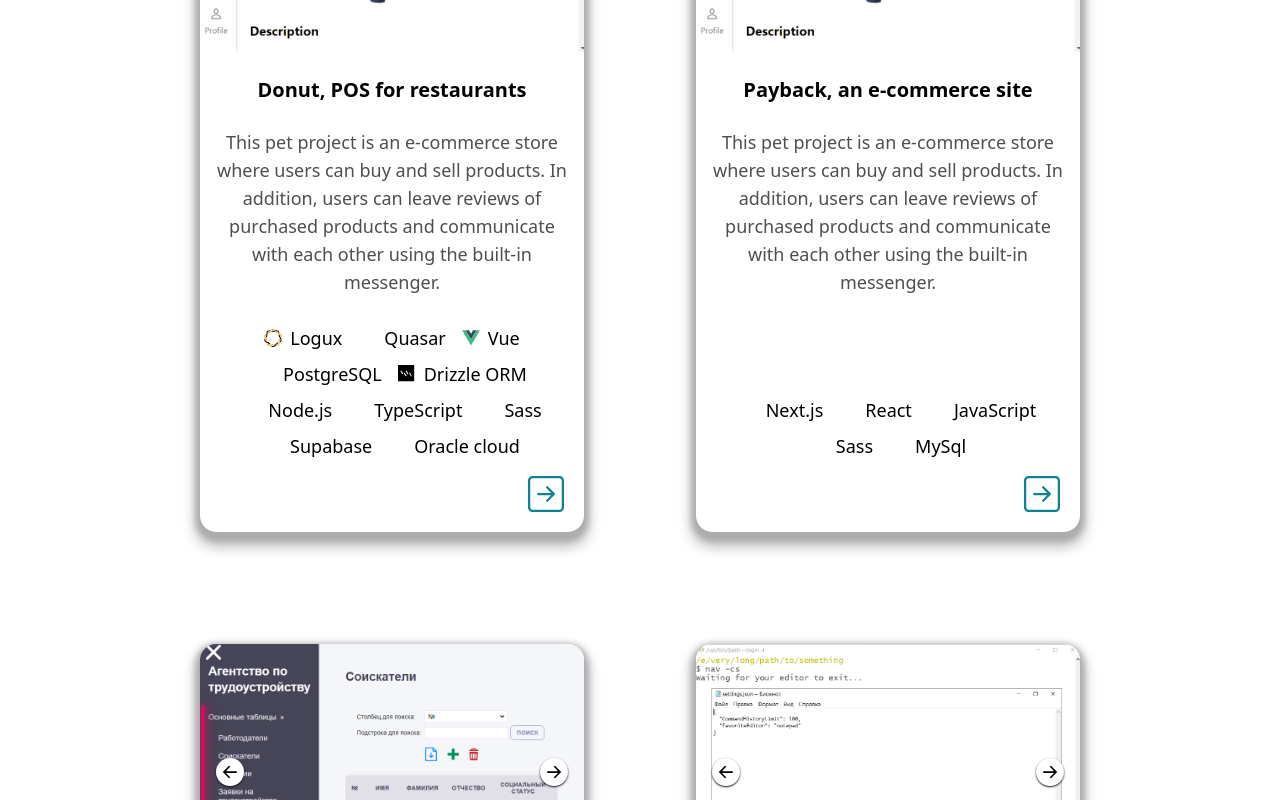
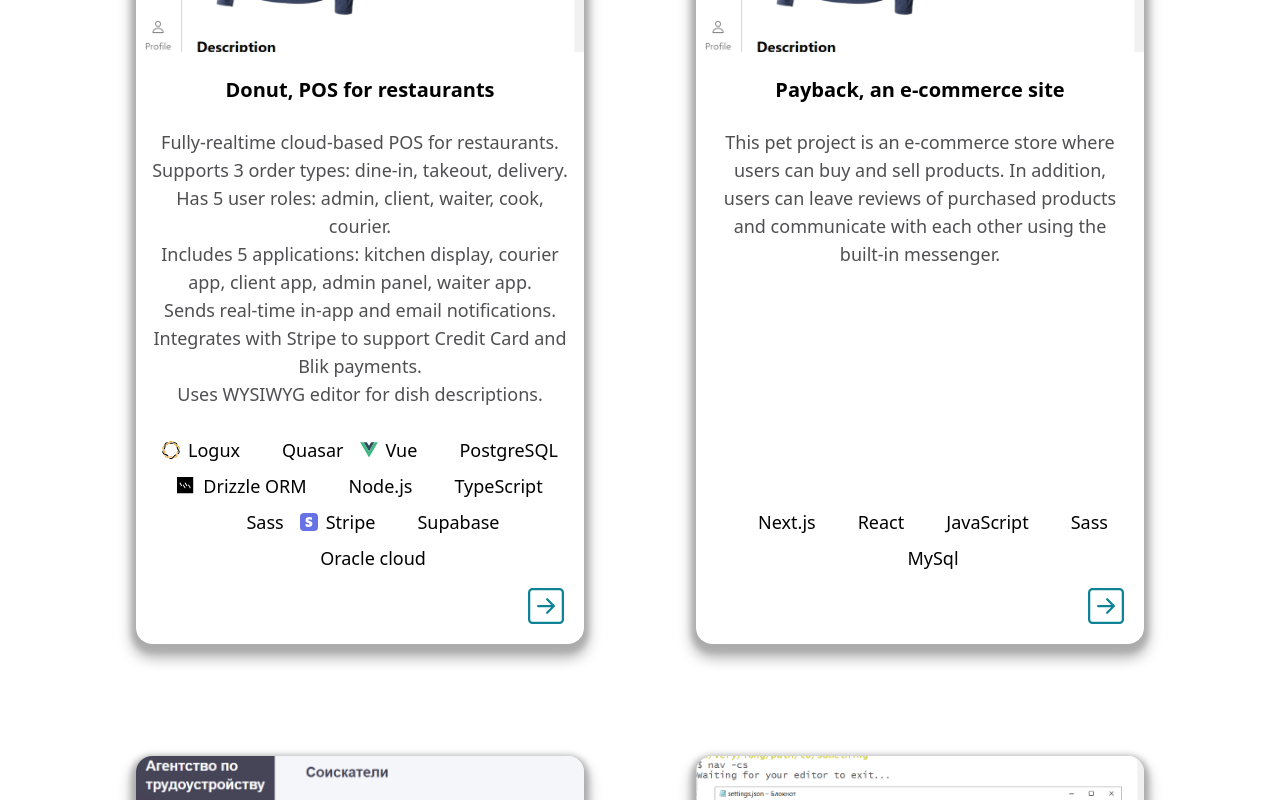
Before and after one commit to VladBrok/personal-site, a React (Vite) app: page / in a window 1280 px wide. Shown: the part 1100-1900 px from the top of the page. Built offline with nearby package versions, Linux system fonts and the light colour scheme.

Commit message:
add stripe

```diff
--- a/src/components/Project.jsx
+++ b/src/components/Project.jsx
@@ -28,7 +28,7 @@ export default function Project({
 
   return (
     <>
-      <div className="max-w-[24rem] [perspective:1000px]">
+      <div className="max-w-[28rem] [perspective:1000px]">
         <div
           className={`${rotation} shadow-around relative flex h-full w-full flex-col items-center rounded-2xl shadow-lightgray [transition:transform_1s] [transform-style:preserve-3d] dark:shadow-gray`}
         >
--- a/src/components/TechnologyIcon.jsx
+++ b/src/components/TechnologyIcon.jsx
@@ -1,11 +1,13 @@
 import DrizzleOrmIcon from "./icons/DrizzleOrmIcon";
 import LoguxIcon from "./icons/LoguxIcon";
+import StripeIcon from "./icons/StripeIcon";
 import VueIcon from "./icons/VueIcon";
 
 const svgIcons = {
   vuejs: VueIcon,
   drizzleorm: DrizzleOrmIcon,
   logux: LoguxIcon,
+  stripe: StripeIcon,
 };
 
 export default function TechnologyIcon({
--- /dev/null
+++ b/src/components/icons/StripeIcon.jsx
@@ -0,0 +1,28 @@
+export default function StripeIcon() {
+  return (
+    <svg
+      xmlns="http://www.w3.org/2000/svg"
+      viewBox="0 0 28.87 28.87"
+      id="stripe"
+      width="18"
+      height="18"
+    >
+      <g data-name="Layer 2">
+        <g data-name="Layer 1">
+          <rect
+            width="28.87"
+            height="28.87"
+            fill="#6772e5"
+            rx="6.48"
+            ry="6.48"
+          ></rect>
+          <path
+            fill="#fff"
+            fillRule="evenodd"
+            d="M13.3 11.2c0-.69.57-1 1.49-1a9.84 9.84 0 0 1 4.37 1.13V7.24a11.6 11.6 0 0 0-4.36-.8c-3.56 0-5.94 1.86-5.94 5 0 4.86 6.68 4.07 6.68 6.17 0 .81-.71 1.07-1.68 1.07A11.06 11.06 0 0 1 9 17.25v4.19a12.19 12.19 0 0 0 4.8 1c3.65 0 6.17-1.8 6.17-5 .03-5.21-6.67-4.27-6.67-6.24z"
+          ></path>
+        </g>
+      </g>
+    </svg>
+  );
+}
--- a/src/data/projects.json
+++ b/src/data/projects.json
@@ -1,7 +1,7 @@
 [
   {
     "title": "Donut, POS for restaurants",
-    "description": "This pet project is an e-commerce store where users can buy and sell products. In addition, users can leave reviews of purchased products and communicate with each other using the built-in messenger.",
+    "description": "Fully-realtime cloud-based POS for restaurants.<br>Supports 3 order types: dine-in, takeout, delivery.<br>Has 5 user roles: admin, client, waiter, cook, courier.<br>Includes 5 applications: kitchen display, courier app, client app, admin panel, waiter app.<br>Sends real-time in-app and email notifications.<br>Integrates with Stripe to support Credit Card and Blik payments.<br>Uses WYSIWYG editor for dish descriptions.",
     "imageUrls": [
       "/images/payback/1.png",
       "/images/payback/2.png",
@@ -21,6 +21,7 @@
       "nodejs",
       "typescript",
       "sass",
+      "stripe",
       "supabase",
       "oracle"
     ]
@@ -43,7 +44,7 @@
   },
   {
     "title": "Employment Agency, a coursework",
-    "description": "This project was necessary to complete the university course \"Databases\". I wrote almost the entire front end of the site using vanilla JavaScript, which allowed me to deepen my knowledge of this programming language and served as a good basis for studying frameworks such as React.",
+    "description": "This project was necessary to complete the university course \"Databases\".<br>I wrote almost the entire front end of the site using vanilla JavaScript, which allowed me to deepen my knowledge of this programming language and served as a good basis for studying frameworks such as React.",
     "imageUrls": [
       "/images/employment-agency/1.png",
       "/images/employment-agency/2.png",
@@ -57,7 +58,7 @@
   },
   {
     "title": "Navigatio, a CLI app",
-    "description": "This application allows you to quickly navigate between folders. It supports commands such as creating an alias for a folder, deleting an alias, cancelling previous commands and more. This app is also available for two operating systems: Windows and Linux.",
+    "description": "This application allows you to quickly navigate between folders.<br>It supports commands such as creating an alias for a folder, deleting an alias, cancelling previous commands and more.<br>This app is also available for two operating systems: Windows and Linux.",
     "imageUrls": ["/images/navigatio/1.png", "/images/navigatio/2.png"],
     "pathToImages": "/images/navigatio/",
     "demoUrl": "https://github.com/VladBrok/navigatio/blob/master/assets/videos/demo.gif",
--- a/src/data/technologies.json
+++ b/src/data/technologies.json
@@ -19,5 +19,6 @@
   "nodejs": { "name": "Node.js", "isColored": true },
   "typescript": { "name": "TypeScript", "isColored": true },
   "supabase": { "name": "Supabase", "isColored": true },
-  "oracle": { "name": "Oracle cloud", "isColored": true }
+  "oracle": { "name": "Oracle cloud", "isColored": true },
+  "stripe": { "name": "Stripe", "isSvg": true }
 }
```
